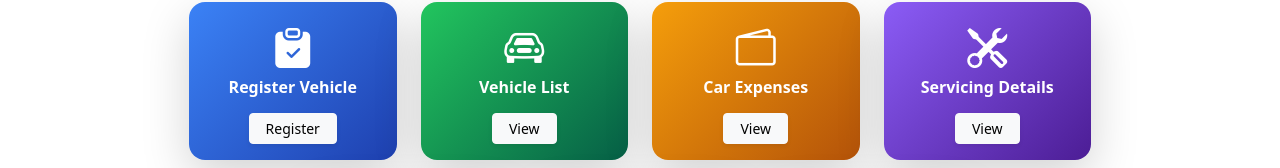
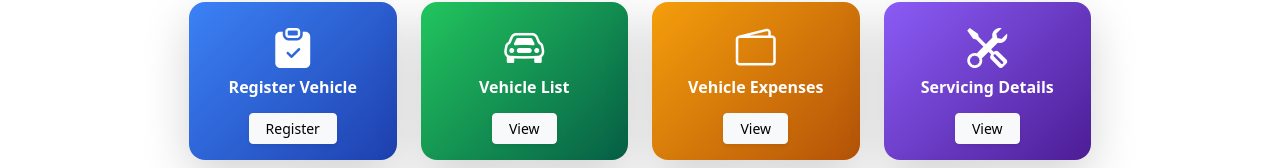
Before and after one commit to siddhantpatni0407/angular-tracker-manager-ui, an Angular app: page /vehicle-tracker in a window 1280 px wide. Shown: the part 254-422 px from the top of the page. Built offline with nearby package versions, Linux system fonts and the light colour scheme; sample sign-in values are in the browser's storage.

Commit message:
Card name change from Car to Vehicle
Card name change from Car to Vehicle

```diff
--- a/src/app/components/vehicle-tracker/vehicle-tracker.component.html
+++ b/src/app/components/vehicle-tracker/vehicle-tracker.component.html
@@ -64,10 +64,10 @@
       >
         <div class="card-body text-center text-white">
           <i class="bi bi-wallet2 fa-2x mb-3"></i>
-          <h6 class="card-title fw-bold">Car Expenses</h6>
+          <h6 class="card-title fw-bold">Vehicle Expenses</h6>
           <button
             class="btn btn-light btn-sm mt-2 shadow-sm px-3"
-            (click)="viewCarExpenses()"
+            (click)="viewVehicleExpenses()"
           >
             View
           </button>
--- a/src/app/components/vehicle-tracker/vehicle-tracker.component.ts
+++ b/src/app/components/vehicle-tracker/vehicle-tracker.component.ts
@@ -21,7 +21,7 @@ export class VehicleTrackerComponent {
     this.router.navigate(['/fetch-vehicle']);
   }
 
-  viewCarExpenses() {
+  viewVehicleExpenses() {
     this.router.navigate(['/vehicle-tracker']);
     //this.router.navigate(['/car-expenses']);
   }
```
